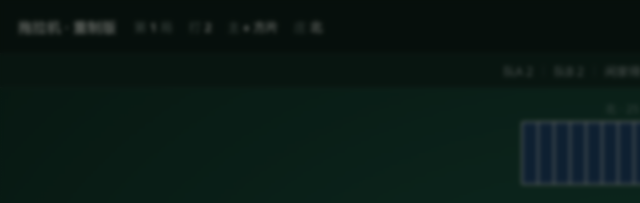
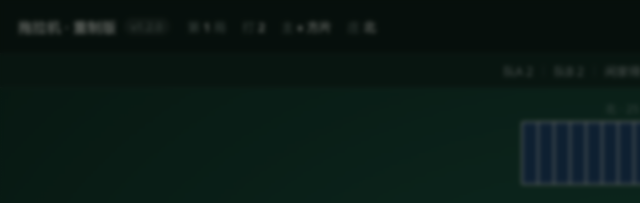
Before and after one commit to duckytan/tractor-remake, a website built with Vite: page index.html in a window 1280 px wide. Shown: the top 203 px of the page, 0-640 px from the left. Built offline with nearby package versions, Linux system fonts and the light colour scheme.

Commit message:
feat(ui): 左上角品牌名旁显示当前版本号
「拖拉机 · 重制版」后面加一个 v1.2.0 的版本徽标（悬停显示「版本 1.2.0」）。

版本号来源：构建时从 package.json 的 version 内联
（vite.config.ts / vitest.config.ts 都加 define: { __APP_VERSION__ }），
- 单一来源 = package.json，升级时不用改第二处
- 运行期不读文件、零依赖，产物里就是一段字符串
- 新增 src/vite-env.d.ts 声明该全局常量，tsconfig 开启 resolveJsonModule
  （仅为让两个 config 能 import package.json）

验证：265 例全绿；E2E 12/12；浏览器实测左上角显示「拖拉机 · 重制版 v1.2.0」。

```diff
--- a/src/ui/render.ts
+++ b/src/ui/render.ts
@@ -84,7 +84,7 @@ export function render(root: HTMLElement, s: GameState, act: Actions): void {
 
   root.innerHTML = `
     <header class="topbar">
-      <div class="brand">拖拉机 · 重制版</div>
+      <div class="brand">拖拉机 · 重制版<span class="brand__ver" title="版本 ${__APP_VERSION__}">v${__APP_VERSION__}</span></div>
       <div class="meta">
         <span>第 <b>${s.round}</b> 局</span>
         <span>打 <b>${levelLabel(s.levelRank)}</b></span>
--- a/src/ui/styles.css
+++ b/src/ui/styles.css
@@ -90,6 +90,19 @@ html, body {
   flex: 0 0 auto;
 }
 .brand { font-weight: 600; letter-spacing: 0.3px; }
+/* 版本号徽标：紧跟品牌名，构建时从 package.json 内联 */
+.brand__ver {
+  margin-left: 8px;
+  padding: 1px 7px;
+  border-radius: 999px;
+  background: rgba(255, 255, 255, 0.1);
+  color: #a8b6ae;
+  font-size: 11px;
+  font-weight: 500;
+  letter-spacing: 0.2px;
+  vertical-align: 2px;
+  white-space: nowrap;
+}
 .meta { display: flex; gap: 16px; font-size: 12.5px; color: #9aa8a1; }
 .meta b { color: #f0eee7; font-weight: 600; }
 .top-actions { margin-left: auto; display: flex; gap: 8px; }
--- a/tsconfig.json
+++ b/tsconfig.json
@@ -16,6 +16,7 @@
     "verbatimModuleSyntax": true,
     "isolatedModules": true,
     "skipLibCheck": true,
+    "resolveJsonModule": true,
     "noEmit": true,
 
     "baseUrl": ".",
--- a/vite.config.ts
+++ b/vite.config.ts
@@ -1,11 +1,14 @@
 import { defineConfig } from 'vite'
 import { fileURLToPath, URL } from 'node:url'
+import pkg from './package.json'
 
 const r = (p: string) => fileURLToPath(new URL(p, import.meta.url))
 
 export default defineConfig({
   // 相对路径，产物可放任意子目录（含 file:// 直接打开）
   base: './',
+  // 版本号在构建时内联（单一来源 = package.json），运行期零依赖
+  define: { __APP_VERSION__: JSON.stringify(pkg.version) },
   resolve: {
     alias: {
       '@core': r('./src/core'),
--- a/vitest.config.ts
+++ b/vitest.config.ts
@@ -1,5 +1,6 @@
 import { defineConfig } from 'vitest/config'
 import { fileURLToPath, URL } from 'node:url'
+import pkg from './package.json'
 
 const r = (p: string) => fileURLToPath(new URL(p, import.meta.url))
 
@@ -7,6 +8,8 @@ export default defineConfig({
   // Vite 默认把缓存写到系统临时目录，受限环境下会 EPERM。
   // 显式落到项目内，保证任何环境都能跑。
   cacheDir: 'node_modules/.vite',
+  // 与 vite.config.ts 保持一致：版本号构建时内联
+  define: { __APP_VERSION__: JSON.stringify(pkg.version) },
   resolve: {
     alias: {
       '@core': r('./src/core'),
```
Also changed, not shown: src/vite-env.d.ts (added, +8 -0 lines), CHANGELOG.md.
